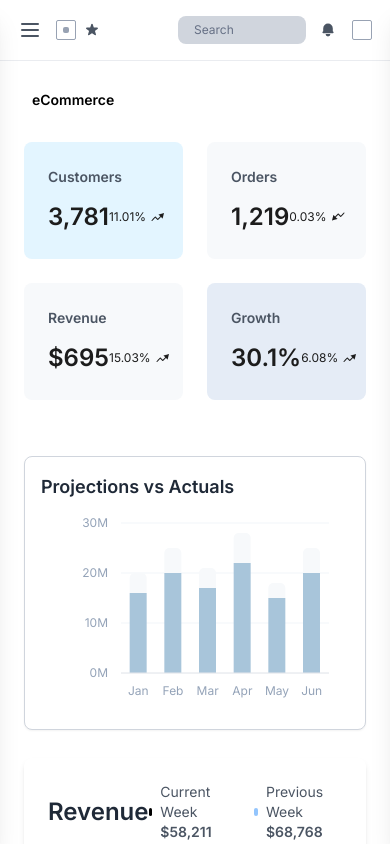
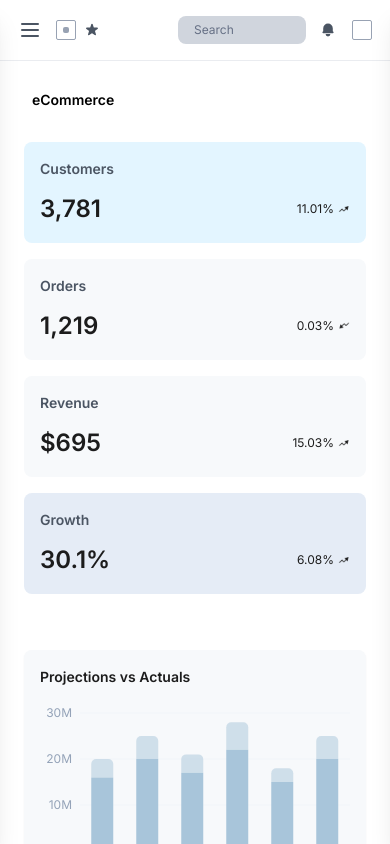
Before and after one commit to krushang04/bywind-ecom, a React (Create React App) app: page / in a window 390 px wide. Built offline with nearby package versions, Linux system fonts and the light colour scheme.

Commit message:
first container fixed

```diff
--- a/src/components/charts/BarChart.jsx
+++ b/src/components/charts/BarChart.jsx
@@ -38,16 +38,16 @@ const ProjectionsVsActualsChart = () => {
   const isDarkMode = document.documentElement.classList.contains("dark");
 
   return (
-    <div className="w-full bg-white dark:bg-zinc-800 p-4 rounded-lg shadow-sm border border-gray-100 dark:border-gray-700 h-full">
-      <h2 className="text-lg font-semibold text-gray-800 dark:text-white mb-3">Projections vs Actuals</h2>
-      <div className="w-full" style={{ height: "200px" }}>
+    <div className="w-full bg-[#F7F9FB] dark:bg-zinc-800 p-4 rounded-lg shadow-sm h-full">
+      <div className="text-text-md font-semibold text-black-new-100 dark:text-white mb-4">Projections vs Actuals</div>
+      <div className="w-full" style={{ height: "188px" }}>
         <ResponsiveContainer width="100%" height="100%">
             <BarChart
               data={data}
               margin={{
                 top: 10,
-              right: 20,
-              left: 20,
+                right: 0,
+                left: 0,
                 bottom: 10,
               }}
               barCategoryGap="25%"
@@ -60,10 +60,11 @@ const ProjectionsVsActualsChart = () => {
               tickFormatter={(value) => `${value}M`}
               domain={[0, 30]}
               ticks={[0, 10, 20, 30]}
-              dx={-5}
+              dx={0}
+              width={40}
             />
             <Bar dataKey="actuals" stackId="a" fill={isDarkMode ? "#6B7280" : "#A8C5DA"} radius={[0, 0, 0, 0]} />
-            <Bar dataKey="projections" stackId="a" fill={isDarkMode ? "#374151" : "#F7F9FB"} radius={[5, 5, 0, 0]} />
+            <Bar dataKey="projections" stackId="a" fill={isDarkMode ? "#374151" : "#A8C5DA80"} radius={[5, 5, 0, 0]} />
             <XAxis dataKey="month" axisLine={{ stroke: "#e5e7eb", strokeWidth: 1 }} tickLine={false} tick={{ fill: "#94a3b8", fontSize: 12, fontWeight: 400 }} dy={5} />
           </BarChart>
         </ResponsiveContainer>
--- a/src/pages/dashboard/Dashboard.jsx
+++ b/src/pages/dashboard/Dashboard.jsx
@@ -9,11 +9,13 @@ import TotalSales from "./modules/TotalSales";
 const Dashboard = () => (
   <div className="space-y-7">
     <div className="px-2 py-1 font-semibold text-text-md">eCommerce</div>
+
+    {/* First container */}
     <div className="flex flex-col lg:flex-row gap-6">
-      <div className="w-full lg:w-1/2">
+      <div className="w-full lg:w-1/2 h-full">
         <MetricsCards />
       </div>
-      <div className="w-full lg:w-1/2">
+      <div className="w-full lg:w-1/2 h-full">
         <ProjectionsVsActualsChart />
       </div>
     </div>
--- a/src/pages/dashboard/modules/MetricsCards.jsx
+++ b/src/pages/dashboard/modules/MetricsCards.jsx
@@ -3,13 +3,13 @@ import ArrowRise from "../../../assests/ArrowRise.png";
 import ArrowFall from "../../../assests/ArrowFall.png";
 
 const MetricCard = React.memo(({ title, value, change, isPositive, bgColor }) => (
-  <div className={`p-6 rounded-lg hover:shadow-md transition-shadow duration-200 text-black-new-100`} style={{ background: bgColor }}>
-    <h3 className="text-text-md font-semibold text-gray-600 mb-3">{title}</h3>
-    <div className="flex items-center justify-between">
-      <p className="text-display-xs font-semibold ">{value}</p>
-      <div className="flex items-center space-x-1">
-        <span className={`text-text-sm `}>{change}</span>
-        {isPositive ? <img src={ArrowRise} alt="arrow" /> : <img src={ArrowFall} alt="arrow" />}
+  <div className={`p-4 sm:p-6 rounded-lg hover:shadow-md transition-shadow duration-200 text-black-new-100`} style={{ background: bgColor }}>
+    <h3 className="text-text-md font-semibold text-gray-600 mb-3 truncate">{title}</h3>
+    <div className="flex items-center justify-between gap-2">
+      <p className="text-display-xs font-semibold truncate flex-1 min-w-0">{value}</p>
+      <div className="flex items-center space-x-1 flex-shrink-0">
+        <span className="text-text-sm whitespace-nowrap">{change}</span>
+        {isPositive ? <img src={ArrowRise} alt="arrow" className="w-3 h-3 flex-shrink-0" /> : <img src={ArrowFall} alt="arrow" className="w-3 h-3 flex-shrink-0" />}
       </div>
     </div>
   </div>
@@ -55,7 +55,7 @@ const MetricsCards = () => {
   ];
 
   return (
-    <div className="grid grid-cols-2 gap-6 mb-8">
+    <div className="grid grid-cols-1 sm:grid-cols-2 gap-4 sm:gap-6 mb-8">
       {metrics.map((metric) => (
         <MetricCard key={metric.id} title={metric.title} value={metric.value} change={metric.change} isPositive={metric.isPositive} bgColor={metric.bgColor} />
       ))}
```
Lines whose indentation alone changed are shown as unchanged.
